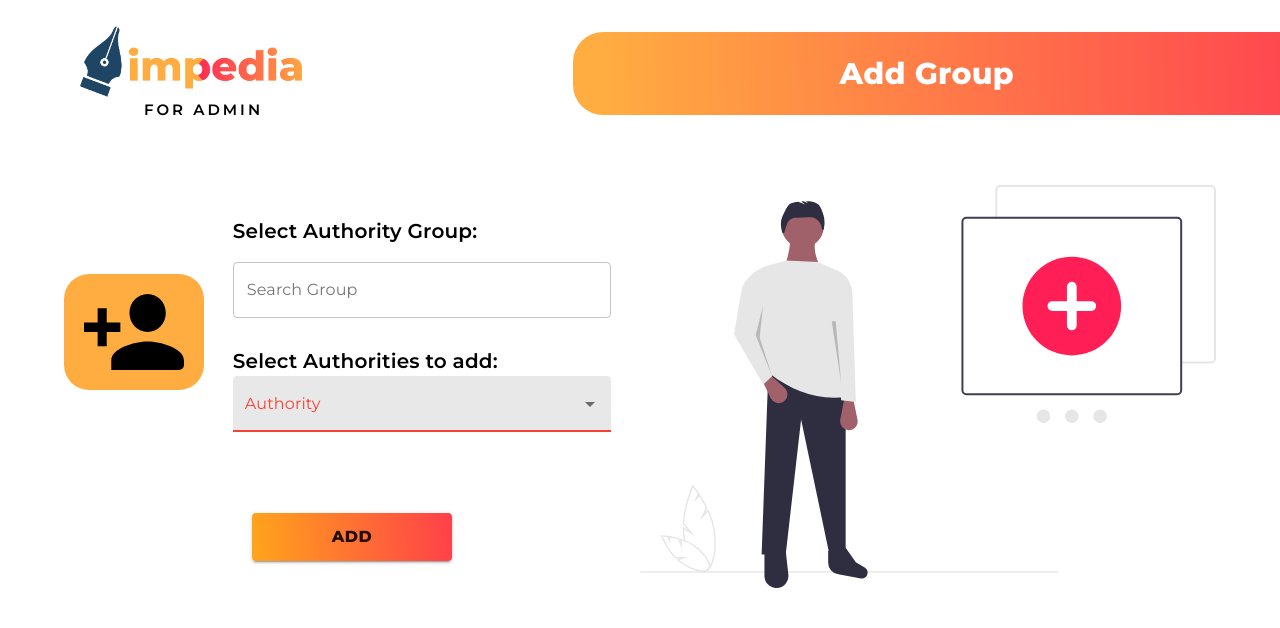
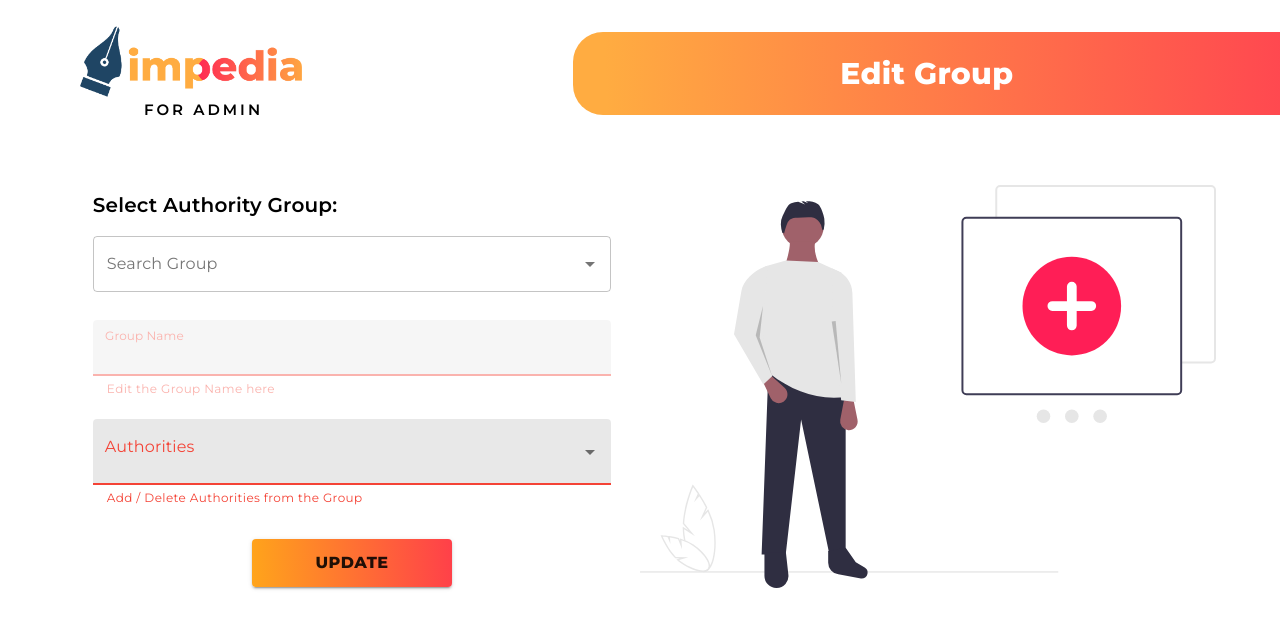
Before and after one commit to garvitchittora/Impedia, a React (Create React App) app in the folder frontend/impedia/: page /admin/AddGroup in a window 1280 px wide. Shown: the top 628 px of the page. Built offline with nearby package versions, Linux system fonts and the light colour scheme; no server answers.

Commit message:
Edit Auth complete

```diff
--- a/frontend/impedia/src/App.js
+++ b/frontend/impedia/src/App.js
@@ -9,7 +9,7 @@ import Dashboard from './components/Admin/Dashboard/Dashboard';
 import ChangeDomain from './components/Admin/ChangeDomain';
 import AddAuthority from './components/Admin/AddAuthority';
 import CreateAppeal from './components/Student/CreateAppeal';
-import AddGroup from './components/Admin/AddGroup';
+import EditGroup from './components/Admin/EditGroup';
 import CreatePetition from './components/Student/CreatePetition';
 import StudentDashboard from './components/Student/Dashboard/Dashboard';
 import AuthorityDashboard from './components/Authority/Dashboard/Dashboard';
@@ -38,7 +38,7 @@ function App() {
           <Route exact path="/admin/AddAuthority" component={AddAuthority} />
           <Route exact path="/student/appeals/create" component={CreateAppeal} />
           <Route exact path="/student/petitions/create" component={CreatePetition} />
-          <Route exact path="/admin/AddGroup" component={AddGroup} />
+          <Route exact path="/admin/AddGroup" component={EditGroup} />
           <Route exact path="/admin/appeals" component={AdminAllAppeals} />
           <Route exact path="/authority/appeals" component={AuthorityAllAppeals} />
           <Route exact path="/student/appeals" component={StudentAllAppeals} />
--- a/frontend/impedia/src/components/Admin/AddAuthority.js
+++ b/frontend/impedia/src/components/Admin/AddAuthority.js
@@ -59,7 +59,10 @@ const useStyles = makeStyles(theme => ({
         borderRadius:"25px",
         [theme.breakpoints.down("md")]:{
            width:"50px"
-        }
+        },
+        [theme.breakpoints.down("sm")]:{
+            display:"none"
+         }
     },
     button:{
         margin:"auto",
--- a/frontend/impedia/src/components/Admin/AddGroup.js
+++ b/frontend/impedia/src/components/Admin/EditGroup.js
@@ -4,11 +4,18 @@ import {
     TextField,
     CircularProgress,
     Button,
-    Typography
+    Typography,
+    Collapse,
+    IconButton
 } from '@material-ui/core';
 import {
-    Autocomplete
+    Autocomplete,
+    Alert,
+    AlertTitle
 } from '@material-ui/lab';
+import {
+    Close as CloseIcon
+ } from '@material-ui/icons';
 import axios from 'axios';
 import ImpediaLogo from '../../assets/Logo-Impedia.png';
 import DomainPic from '../../assets/Admin/addAuthoritiesPage.svg';
@@ -17,6 +24,14 @@ import TopBar from '../TopBar/TopBar';
 
 
 const useStyles = makeStyles(theme => ({
+    Alert:{
+        width:"80vw",
+        position:"fixed",
+        top:"5%",
+        margin:"auto",
+        left:"10vw",
+        zIndex:"100"
+    },
     appealToText:{
         fontWeight:"600",
         fontSize:"20px"
@@ -60,6 +75,9 @@ const useStyles = makeStyles(theme => ({
             width: "50px"
         }
     },
+    authIds:{
+        margin:"20px 0"
+    },
     button: {
         margin: "auto",
         [theme.breakpoints.down("sm")]: {
@@ -92,9 +110,12 @@ const useStyles = makeStyles(theme => ({
     fieldWrapper:{
         marginBottom: "20px",
     },
+    disableName:{
+        opacity:"0.4"
+    }
 }));
 
-const AddGroup = () => {
+const EditGroup = () => {
     const classes = useStyles();
     const [optionsAuth, setOptionsAuth] = useState([]);
     const [openAuth, setOpenAuth] = useState(false);
@@ -102,9 +123,13 @@ const AddGroup = () => {
     const [openGroup, setOpenGroup] = useState(false);
     const [optionsGroup, setOptionsGroup] = useState([]);
     const [allGroupsData, setAllGroupsData] = useState([]);
+    const [initVals,setInitVals] = useState([]);
     const loadingGroup = openGroup && optionsGroup.length === 0;
-    const [authorityIds, setAuthorityIds] = useState();
+    const [authorityIds, setAuthorityIds] = useState([]);
     const [groupSelected, setGroupSelected] = useState();
+    const [reload,setReload] = useState(false);
+    const [sucessAlert,setSuccessAlert] = useState(false);
+    const [failureAlert,setFailureAlert] = useState(false);
 
     useEffect(() => {
         let active = true;
@@ -137,10 +162,12 @@ const AddGroup = () => {
             }
         })();
 
+        setReload(false);
+
         return () => {
             active = false;
         };
-    }, [loadingGroup]);
+    }, [loadingGroup, reload]);
 
     useEffect(() => {
         let active = true;
@@ -172,19 +199,49 @@ const AddGroup = () => {
             }
         })();
 
+        setReload(false);
+
         return () => {
             active = false;
         };
-    }, [loadingAuth])
+    }, [loadingAuth, reload])
+
+    useEffect(()=>{
+        setInitVals(()=>{
+            if(allGroupsData === [])
+                return []
+
+            if(!groupSelected || typeof groupSelected === "undefined"){
+                return []
+            }
+            const ag = allGroupsData.find((obj)=> obj.id===groupSelected.id);
+            if(!ag)
+                return []
+
+            return ag.members.map((option) => {
+                let firstLetter = option.email[0].toUpperCase();
+                return {
+                    firstLetter: /[0-9]/.test(firstLetter) ? '0-9' : firstLetter,
+                    optionName: typeof option.name !== "undefined" ? (option.name + " | " + option.email) : (option.email),
+                    ...option,
+                }
+            })
+        })
+    },[groupSelected])
+
+    useEffect(()=>{
+        setAuthorityIds(initVals)
+    },[initVals])
 
     const submitFunction = async (e) => {
         e.preventDefault();
+        console.log(authorityIds);
 
         const body = {
-            emailIds: authorityIds.map((authority) => {
-                return authority.email
+            memberUpdate: authorityIds.map((authority) => {
+                return authority.id
             }),
-            name: groupSelected.name
+            nameUpdate: groupSelected.name
         }
         const AdminToken = localStorage.getItem("key");
         const config = {
@@ -193,43 +250,90 @@ const AddGroup = () => {
             }
         }
 
-        axios.post(`/admin/authoritygroup`, body, config)
+        axios.put(`/admin/authoritygroup/${groupSelected.id}`, body, config)
             .then((res) => {
                 if (res.status === 200 || res.status === 201) {
-                    alert("Group Created Successfully")
+                    setSuccessAlert(true);
                 } else {
-                    alert("Failed")
+                    setFailureAlert(true);
                 }
             })
             .catch((err) => {
                 console.log(err);
         });
+        setReload(true);
+        setGroupSelected("");
     }
 
-    console.log(allGroupsData);
 
     return (
         <>
             <div className={classes.setDomainPage}>
-                <TopBar useCase="Add Group" actor="ADMIN" />
+
+                {/* Alerts */}
+                <div className={classes.Alert}>
+                    <Collapse in={sucessAlert}>
+                        <Alert
+                        action={
+                            <IconButton
+                            aria-label="close"
+                            color="inherit"
+                            size="small"
+                            onClick={() => {
+                                setSuccessAlert(false);
+                            }}
+                            >
+                            <CloseIcon fontSize="inherit" />
+                            </IconButton>
+                        }
+                        severity="success"
+                        variant="filled"
+                        >
+                        <AlertTitle><strong>Successful !</strong></AlertTitle>
+                            The Authority Group was successfully updated.
+                        </Alert>
+                    </Collapse>
+                </div>
+
+                <div className={classes.Alert}>
+                        <Collapse in={failureAlert}>
+                            <Alert
+                            action={
+                                <IconButton
+                                aria-label="close"
+                                color="inherit"
+                                size="small"
+                                onClick={() => {
+                                    setFailureAlert(false);
+                                }}
+                                >
+                                <CloseIcon fontSize="inherit" />
+                                </IconButton>
+                            }
+                            severity="error"
+                            >
+                            <AlertTitle><strong>Error !</strong></AlertTitle>
+                                Some Error occurred. Please try again.
+                            </Alert>
+                        </Collapse>
+                    </div>
+                {/* Alerts End */}
+                <TopBar useCase="Edit Group" actor="ADMIN" />
 
                 <div className={classes.Domainbody}>
 
                     <div className={classes.domainArea}>
                         <div className={classes.formWrapper}>
                             <div className={classes.domainTextArea}>
-                                <div className={classes.icon} >
-                                    <img src={addAuthIcon} alt="doamin" className={classes.domainIcon} />
-                                </div>
                                 <div className={classes.textField}>
                                     <div className={classes.fieldWrapper}>
                                     <Typography className={classes.appealToText}>
                                         Select Authority Group:
                                     </Typography>
                                         <Autocomplete
-                                            freeSolo
                                             id="group"
                                             disableClearable
+                                            key={reload}
                                             getOptionSelected={(option, value) => option.name === value.name}
                                             getOptionLabel={(option) => option.name}
                                             loading={loadingGroup}
@@ -263,12 +367,28 @@ const AddGroup = () => {
                                         />
                                     </div>
                                     <div className={classes.fieldWrapper}>
-                                    <Typography className={classes.appealToText}>
-                                        Select Authorities to add:
-                                    </Typography>
+                                        <TextField
+                                            fullWidth
+                                            variant="filled"
+                                            key={reload}
+                                            error
+                                            label="Group Name"
+                                            helperText="Edit the Group Name here"
+                                            className={typeof groupSelected ==="undefined" ? classes.disableName : ""}
+                                            value={typeof groupSelected !=="undefined" ? groupSelected.name : " "}
+                                            onChange={(e)=>{
+                                                setGroupSelected((prev)=>({
+                                                    ...prev,
+                                                    name:e.target.value
+                                                }))
+                                            }}
+                                        />
+
                                         <Autocomplete
+                                            className={classes.authIds}
                                             multiple
                                             id="authority"
+                                            value={authorityIds}
                                             open={openAuth}
                                             onOpen={() => {
                                                 setOpenAuth(true);
@@ -286,8 +406,11 @@ const AddGroup = () => {
                                                 <TextField
                                                     {...params}
                                                     error
-                                                    label="Authority"
+                                                    multiline
+                                                    rowsMax={10}
+                                                    label="Authorities"
                                                     variant="filled"
+                                                    helperText="Add / Delete Authorities from the Group"
                                                     InputProps={{
                                                         ...params.InputProps,
                                                         endAdornment: (
@@ -309,7 +432,7 @@ const AddGroup = () => {
 
                         <div className={classes.button}>
                             <Button variant="contained" className={classes.submitButton} onClick={submitFunction}>
-                                ADD
+                                UPDATE
                             </Button>
                         </div>
                     </div>
@@ -325,4 +448,4 @@ const AddGroup = () => {
     )
 }
 
-export default AddGroup;
+export default EditGroup;
```
